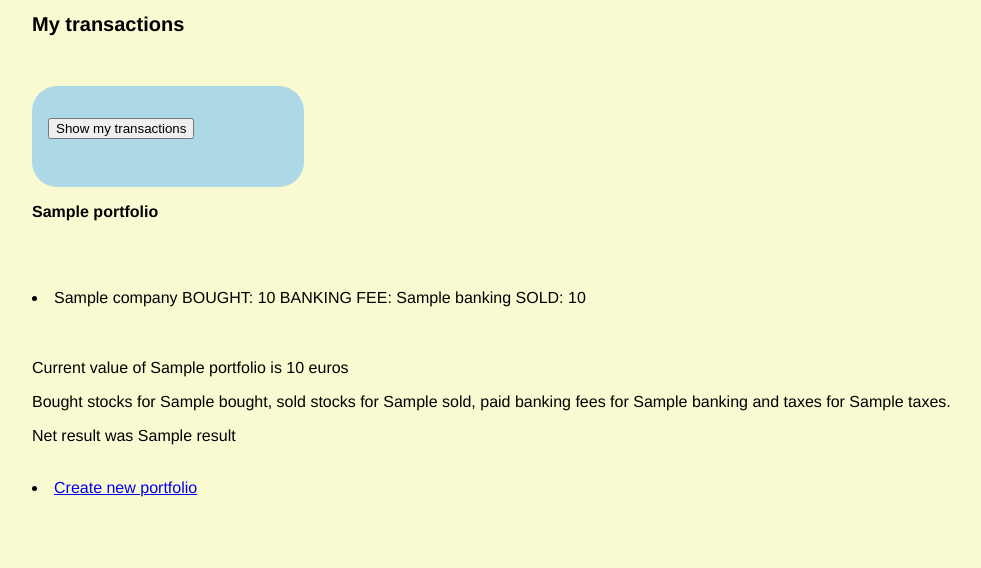
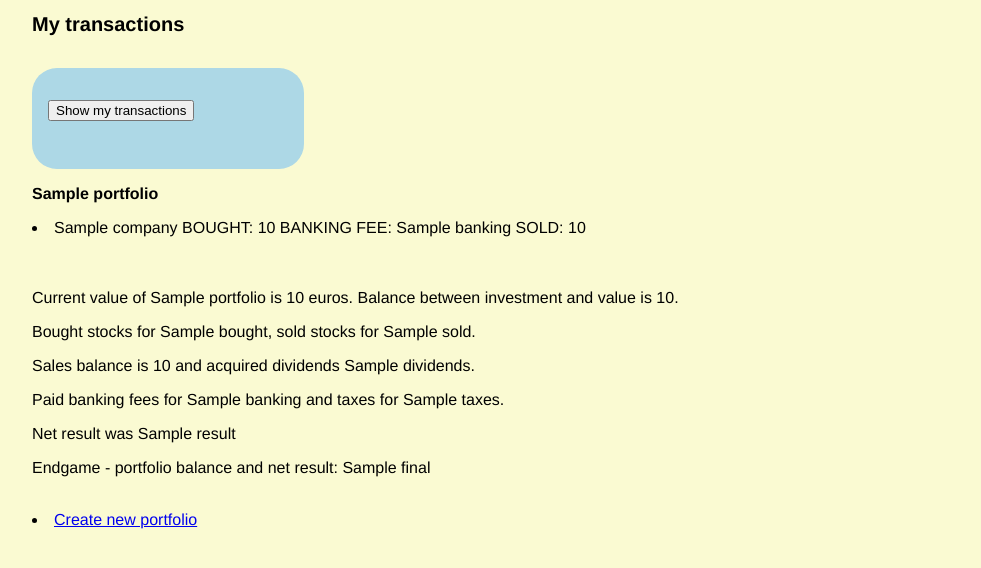
Before and after one commit to mojord/billions, a Flask app: template src/templates/game_over.html in a window 1280 px wide. Shown: the top 568 px of the page, without its empty margins (16-997 px from the left). Run offline with Flask 2, Linux system fonts and the light colour scheme; the template is opened without the code that fills it: most values are stand-ins (such as "Sample title", 1, 10 or a date in 2020).

Commit message:
modify result display

```diff
--- a/src/templates/game_over.html
+++ b/src/templates/game_over.html
@@ -8,30 +8,28 @@
         <div class="container">
           <h1>My transactions</h1>
           <br>
-          <br>
           <form action="" method="post">
-
             <input class="btn btn-default" type="submit" value="Show my transactions">
           </form>
           {% if error %}
           <p class="error"><strong>Error:</strong> {{ error }}
           {% endif %}
-
           <u1>
           <p>
           <strong>{{ portfolio }}</strong>
           <p>
-          <br>
-          <br>
           {% for transaction in transactions %}
           <li> {{ transaction.company }}     BOUGHT:  {{ transaction.buy_price }}   BANKING FEE: {{ transaction.banking }}   SOLD: {{ transaction.sell_price }} </li>
           {% endfor %}
           </u1>
           <br>
           <br>
-          <p> Current value of {{ portfolio }} is {{ value }} euros</p>
-          <p>Bought stocks for {{ bought }}, sold stocks for {{ sold }}, paid banking fees for {{ banking }} and taxes for {{ taxes }}.</p>
+          <p>Current value of {{ portfolio }} is {{ endvalue }} euros. Balance between investment and value is {{ portfolio_balance }}. </p>
+          <p>Bought stocks for {{ bought }}, sold stocks for {{ sold }}.</p>
+          <p>Sales balance is {{ sales_balance }} and acquired dividends {{ dividends }}.</p>
+          <p>Paid banking fees for {{ banking }} and taxes for {{ taxes }}.</p>
           <p>Net result was {{ result }}</p>
+          <p>Endgame - portfolio balance and net result: {{ final }}</p>
           <br>
           <li><a href="/create_portfolio">Create new portfolio</a></li>
 
```
